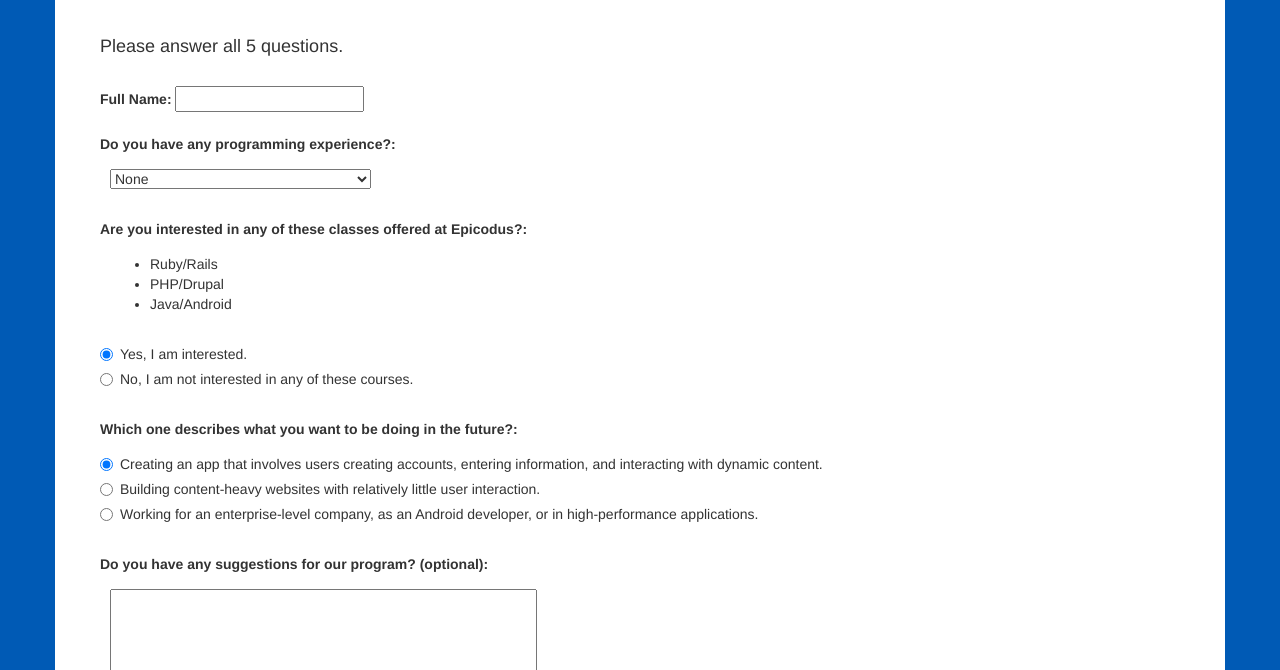
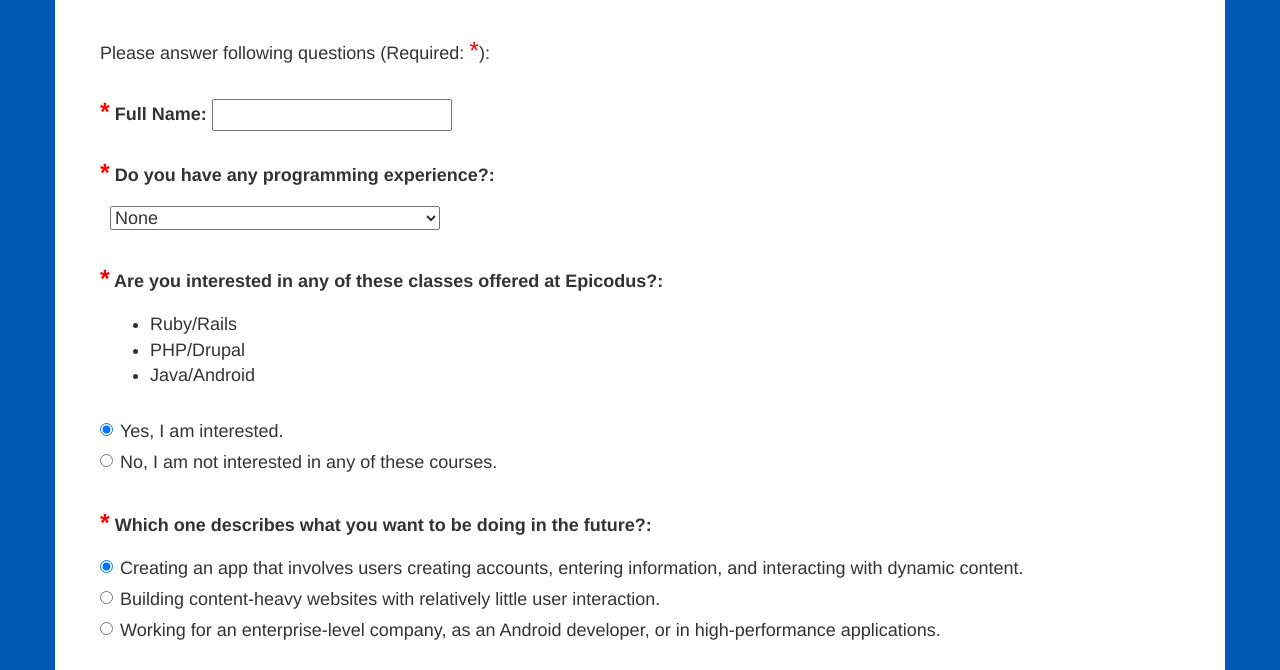
Before and after one commit to jiwonk42/track-suggester, a plain HTML site: page index.html in a window 1280 px wide. Shown: the part 108-778 px from the top of the page. Drawn offline with nearby package versions, Linux system fonts and the light colour scheme.

Commit message:
add asterisks to required fields, change color to red and to bigger size

```diff
--- a/css/styles.css
+++ b/css/styles.css
@@ -1,5 +1,6 @@
 body {
   background-color: #005ab5;
+  font-size: 18px;
 }
 
 .container {
@@ -11,6 +12,7 @@ body {
   padding: 10px;
 }
 
-/*#result {
-  display: none;
-}*/
+.required {
+  color: red;
+  font-size: 25px;
+}
--- a/index.html
+++ b/index.html
@@ -16,20 +16,20 @@
         <h1>Epicodus Course Track Suggester</h1>
       </div>
       <div class="section">
-        <h4>Please answer all 5 questions.</h4>
+        <h4>Please answer following questions (Required: <span class="required">*</span>):</h4>
       </div>
 
       <!-- Beginning of Form -->
       <form id="survey">
         <!-- Question 1: Full Name-->
         <div class="section">
-          <label for="name">Full Name: </label>
+          <label for="name"><span class="required">*</span> Full Name: </label>
           <input id="name" type="text">
         </div>
 
         <!-- Question 2: Programming Experience -->
         <div class="section">
-          <label for="experience">Do you have any programming experience?:</label>
+          <label for="experience"><span class="required">*</span> Do you have any programming experience?:</label>
           <div class="section">
             <select id="experience">
               <option value="none">None</option>
@@ -42,7 +42,7 @@
 
         <!-- Question 3: Interest -->
         <div class="section">
-          <label for="interest">Are you interested in any of these classes offered at Epicodus?: </label>
+          <label for="interest"><span class="required">*</span> Are you interested in any of these classes offered at Epicodus?: </label>
           <div class="section">
             <ul>
               <li>Ruby/Rails</li>
@@ -66,7 +66,7 @@
 
         <!-- Question 4: Programming Language Matching -->
         <div class="section">
-          <label for="language">Which one describes what you want to be doing in the future?: </label>
+          <label for="language"><span class="required">*</span> Which one describes what you want to be doing in the future?: </label>
           <div class="radio">
             <label>
               <input type="radio" name="language" value="Ruby/Rails" checked>
--- a/js/scripts.js
+++ b/js/scripts.js
@@ -11,9 +11,8 @@ var result = function(language) {
 }
 
 $(document).ready(function() {
+  $("#result").hide();
   $("form#survey").submit(function(event) {
-
-    $("#result").hide();
 
     var name = $("input#name").val();
     var experience = $("select#experience").val();
```
